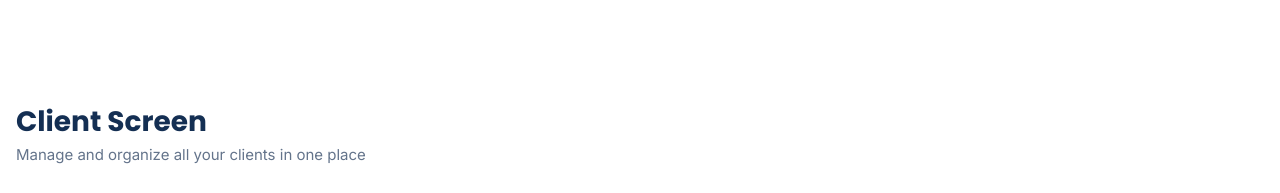
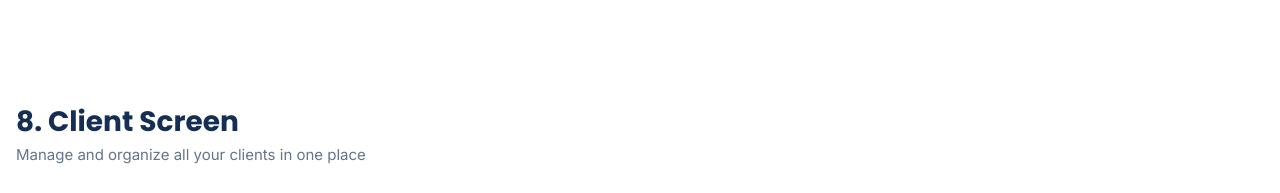
Before and after one commit to sampada-shukla/Geo-track, a React (Vite) app in the folder Geo-track-Home/: page /tutorials in a window 1280 px wide. Shown: the part 6235-6428 px from the top of the page. Built offline with nearby package versions, Linux system fonts and the light colour scheme.

Commit message:
Update TutorialPage.tsx

```diff
--- a/Geo-track-Home/src/components/TutorialPage.tsx
+++ b/Geo-track-Home/src/components/TutorialPage.tsx
@@ -272,7 +272,7 @@ const tutorialSections = [
   },
   {
     sectionId: 8,
-    sectionTitle: 'Client Screen',
+    sectionTitle: '8. Client Screen',
     sectionDescription: 'Manage and organize all your clients in one place',
     steps: [
       {
```
